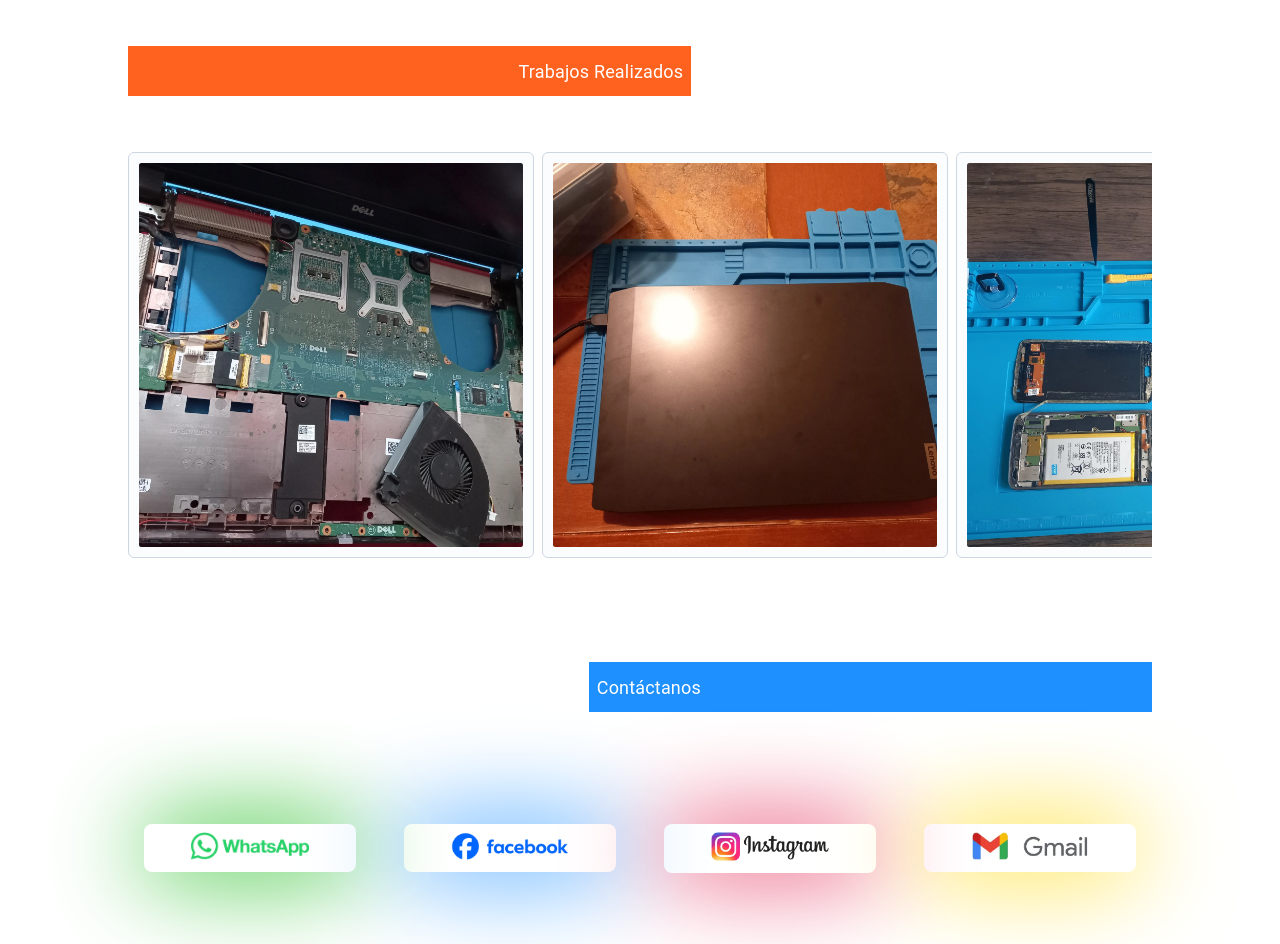
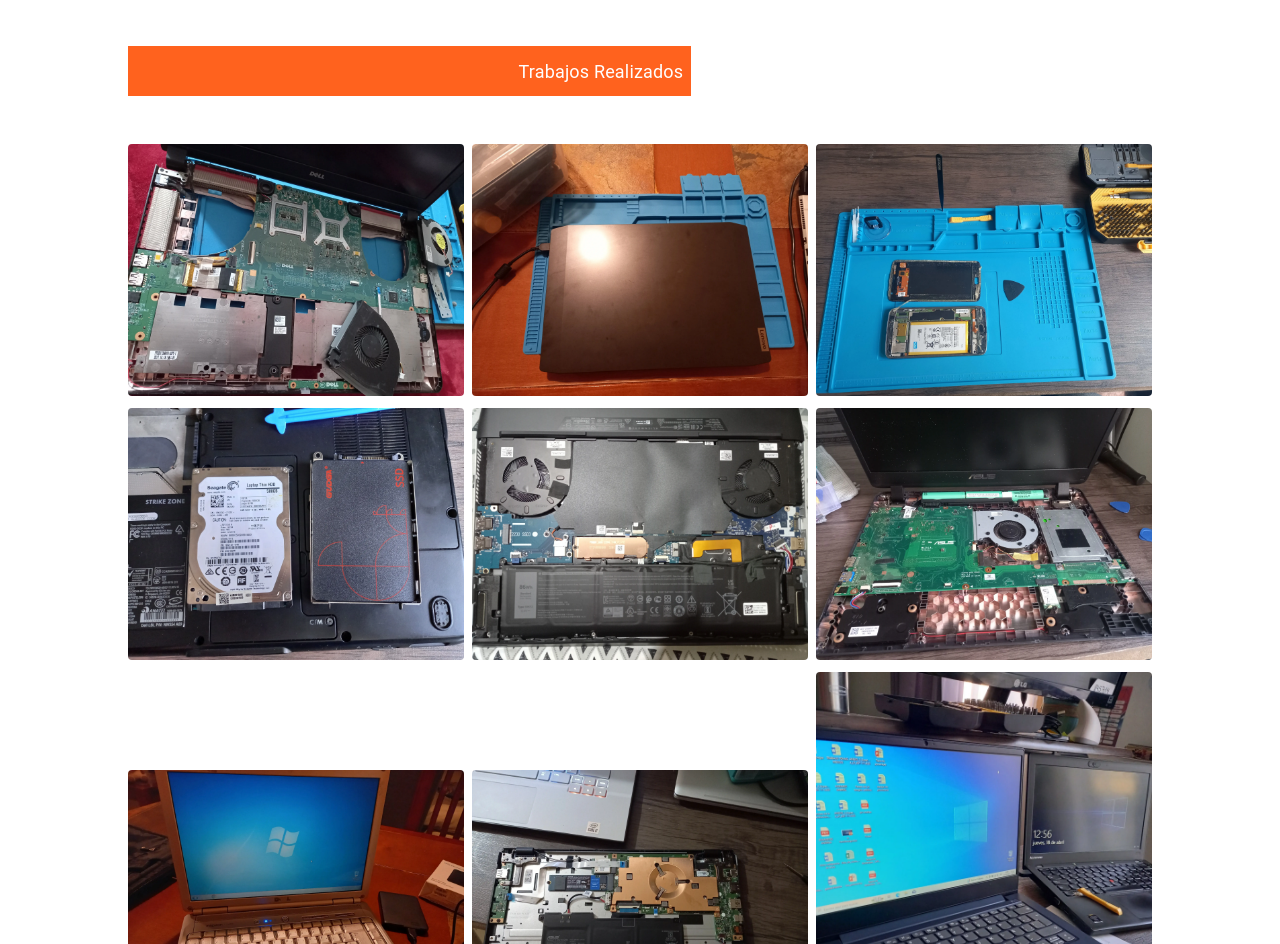
Before and after one commit to BastianRamos/servizone, a React (Vite) app: page / in a window 1280 px wide. Shown: the part 980-1924 px from the top of the page. Built offline with nearby package versions, Linux system fonts and the light colour scheme.

Commit message:
Cambio de estructura para desktop en trabajos realizados

```diff
--- a/src/Components/WorkDone.jsx
+++ b/src/Components/WorkDone.jsx
@@ -1,7 +1,5 @@
 import { Box } from "@mui/material"
 import { WorkImages, Section } from "../components"
-
-const isMobile = window.matchMedia('only screen and (max-width: 768px)').matches;
 
 
 export const WorkDone = () => {
--- a/src/components/WorkDone.jsx
+++ b/src/components/WorkDone.jsx
@@ -1,7 +1,5 @@
 import { Box } from "@mui/material"
 import { WorkImages, Section } from "../components"
-
-const isMobile = window.matchMedia('only screen and (max-width: 768px)').matches;
 
 
 export const WorkDone = () => {
--- a/src/components/WorkImages.jsx
+++ b/src/components/WorkImages.jsx
@@ -3,6 +3,7 @@ import {
   Box,
   Card
 } from "@mui/joy"
+import { Grid } from "@mui/material";
 
 const boxStyle = {
   py: 1,
@@ -14,35 +15,74 @@ const boxStyle = {
   '::-webkit-scrollbar': { display: 'none' },
 }
 
-const data = [
+const images = [
   { src: '/trabajos/trabajo1.webp' },
   { src: '/trabajos/trabajo2.webp' },
   { src: '/trabajos/trabajo3.webp' },
   { src: '/trabajos/trabajo4.webp' },
-  { src: '/trabajos/trabajo5.webp' },
   { src: '/trabajos/trabajo6.webp' },
   { src: '/trabajos/trabajo7.webp' },
-  { src: '/trabajos/trabajo8.webp' },
-  { src: '/trabajos/trabajo9.webp' },
   { src: '/trabajos/trabajo10.webp' },
   { src: '/trabajos/trabajo11.webp' },
+  { src: '/trabajos/trabajo9.webp' },
+  { src: '/trabajos/trabajo8.webp' },
+  { src: '/trabajos/trabajo5.webp' },
 ]
+
+const isMobile = window.matchMedia('only screen and (max-width: 768px)').matches;
 
 
 export const WorkImages = () => {
   return (
+    <>
+      {isMobile ? (
         <Box sx={boxStyle}>
-      {data.map((item) => (
-        <Card orientation="horizontal" size="sm" key={item.src} variant="outlined">
-          <AspectRatio ratio="1" className='carrouselAspectRatioSize'>
+          {images.map((img) => (
+            <Card
+              orientation="horizontal"
+              size="sm"
+              key={img.src}
+              variant="outlined"
+            >
+              <AspectRatio
+                ratio="1"
+                className='carrouselAspectRatioSize'
+              >
                 <img
-              srcSet={`${item.src}?h=120&fit=crop&auto=format&dpr=2 2x`}
-              src={`${item.src}?h=120&fit=crop&auto=format`}
-              alt={item.src}
+                  srcSet={`${img.src}?h=120&fit=crop&auto=format&dpr=2 2x`}
+                  src={`${img.src}?h=120&fit=crop&auto=format`}
+                  alt={img.src}
                 />
               </AspectRatio>
             </Card>
           ))}
         </Box>
+      ) : (
+        <Grid
+          container
+          direction="row"
+          justifyContent="space-around"
+          alignItems="center"
+          spacing={1}
+        >
+          {images.map((img) => (
+            <Grid
+              item
+              sm={4}
+            >
+              <img
+                srcSet={`${img.src}?h=120&fit=crop&auto=format&dpr=2 2x`}
+                src={`${img.src}?h=120&fit=crop&auto=format`}
+                alt={img.src}
+                width='100%'
+                style={{ borderRadius: 4 }}
+              />
+            </Grid>
+          )
+          )}
+        </Grid>
       )
       }
+    </>
+  )
+}
```
Also changed, not shown: src/Components/WorkImages.jsx (+50 -10 lines). Lines whose indentation alone changed are shown as unchanged.
